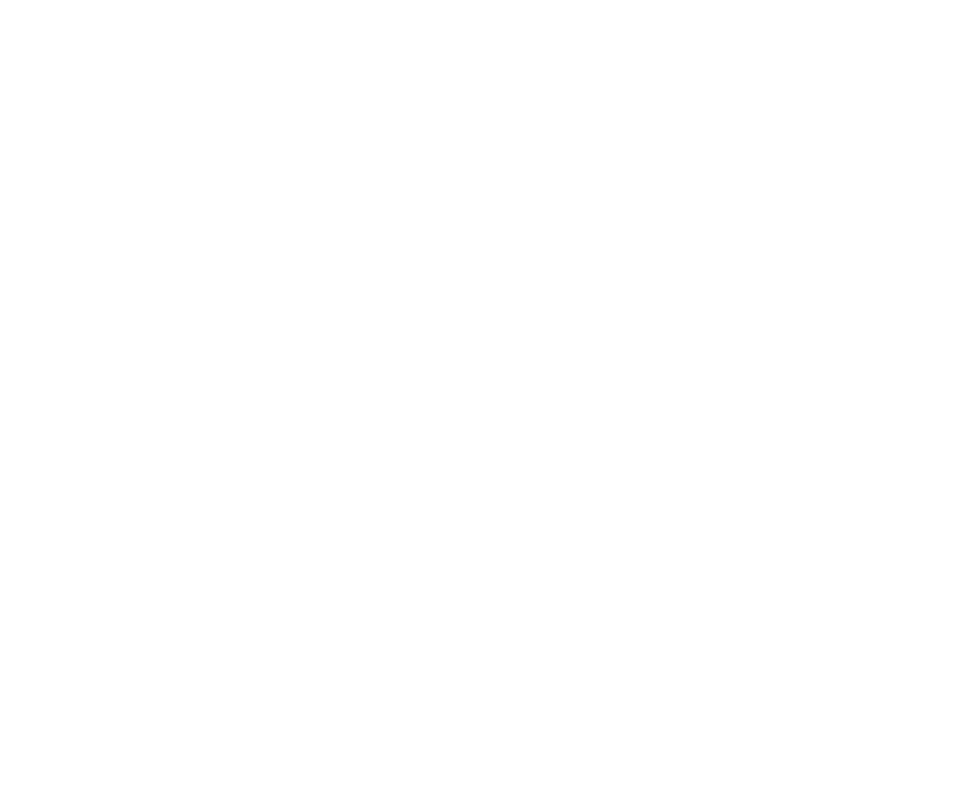
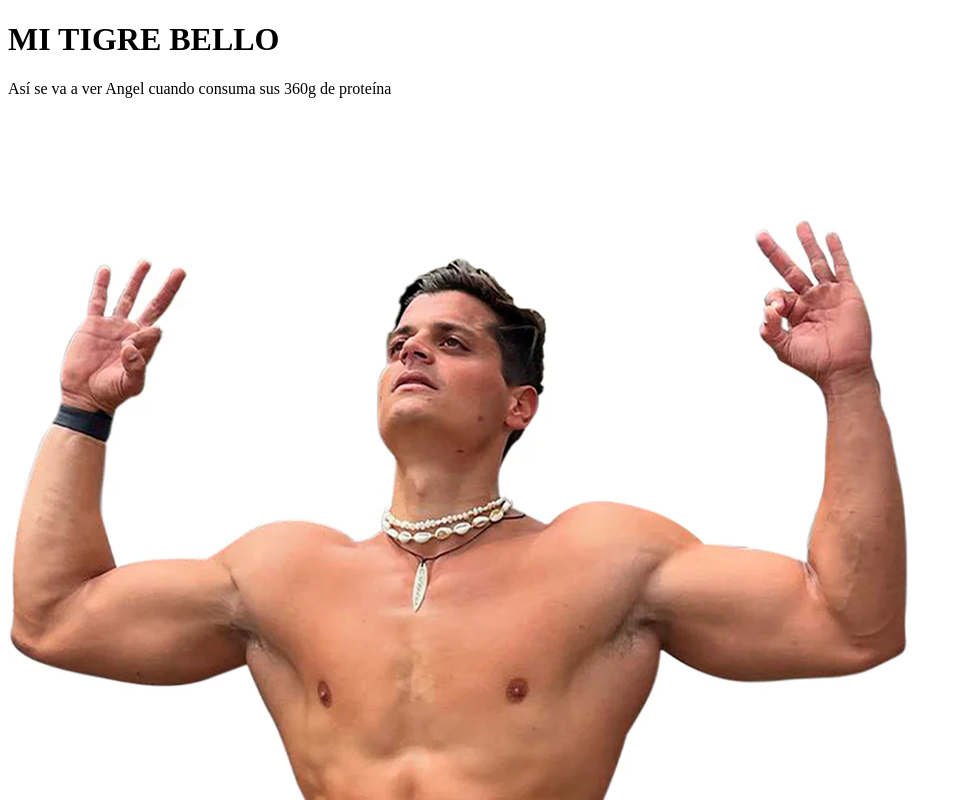
Before and after one commit to GolskilaMaster/alfinHTML, a plain HTML site: page index.html in a window 1280 px wide. Shown: the top 800 px of the page, without its empty margins (0-963 px from the left). Drawn offline with Linux system fonts and the light colour scheme.

Commit message:
fetch: adding images

```diff
--- a/index.html
+++ b/index.html
@@ -6,6 +6,8 @@
     <title>Página Oplesk</title>
 </head>
 <body>
-
+    <h1>MI TIGRE BELLO</h1>
+    <p>Así se va a ver Angel cuando consuma sus 360g de proteína</p>
+    <img src="divino.jpg" alt="">
 </body>
 </html>
```
Also changed, not shown: divino.jpg (added).
